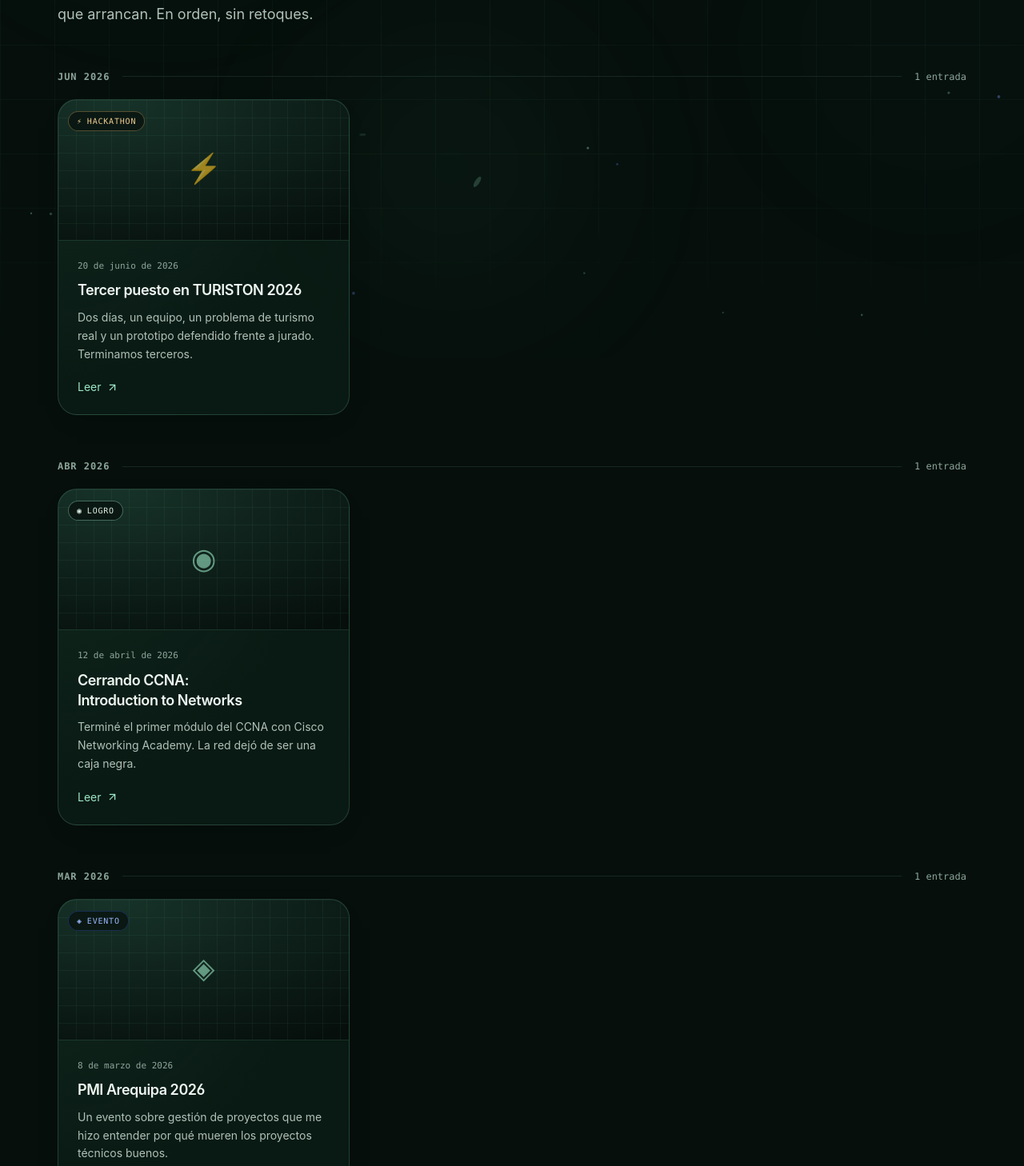
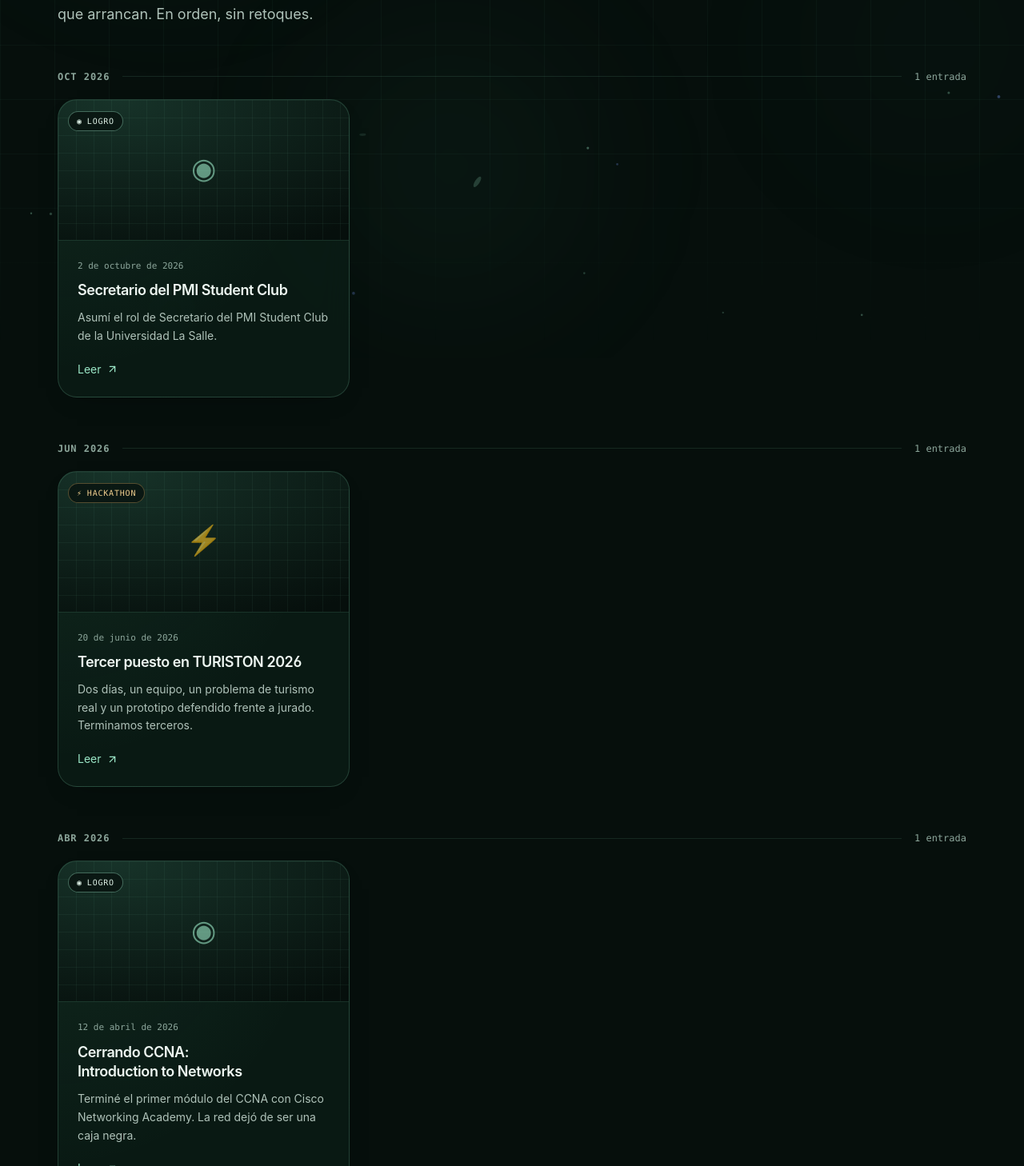
Before and after one commit to MarckCC7/MarckCC7.github.io, a React (Vite) app: page /updates in a window 1280 px wide. Shown: the part 352-1810 px from the top of the page at 80% size. Built offline with nearby package versions, Linux system fonts and the light colour scheme; no server answers.

Commit message:
feat: actualizar rol en PMI Student Club

```diff
--- a/src/data/certificates.ts
+++ b/src/data/certificates.ts
@@ -17,15 +17,6 @@ export const certificates: Certificate[] = [
       'Fundamentos de redes: modelo OSI, direccionamiento IPv4/IPv6, enrutamiento, switching y configuración de dispositivos Cisco. Entender la red cambió cómo diseño sistemas: la latencia y la topología dejaron de ser abstracciones.',
   },
   {
-    id: 'pmi-arequipa',
-    title: 'PMI Arequipa 2026',
-    issuer: 'Project Management Institute — Capítulo Arequipa',
-    period: '2026',
-    kind: 'event',
-    description:
-      'Gestión de proyectos aplicada a equipos técnicos: alcance, riesgo y comunicación. La parte del oficio que decide si un buen proyecto llega a existir o se queda en una buena idea.',
-  },
-  {
     id: 'turiston-2026',
     title: 'TURISTON 2026 — Hackathon de Turismo',
     issuer: 'Hackathon TURISTON',
--- a/src/data/experience.ts
+++ b/src/data/experience.ts
@@ -12,6 +12,15 @@ import type { ExperienceEntry } from '@/types';
  */
 export const experience: ExperienceEntry[] = [
   {
+    id: 'pmi-student-club-lasalle',
+    role: 'Secretario',
+    organisation: 'PMI Student Club — Universidad La Salle',
+    period: '2026 — actualidad',
+    summary:
+      'Participo en la coordinación del club, la comunicación interna y el seguimiento de actividades que acercan la gestión de proyectos a la comunidad universitaria.',
+    skills: ['Gestión de proyectos', 'Coordinación', 'Comunicación', 'Liderazgo estudiantil'],
+  },
+  {
     id: 'claro-peru',
     role: 'Asesor',
     organisation: 'Claro Perú',
--- a/src/data/updates.ts
+++ b/src/data/updates.ts
@@ -58,18 +58,17 @@ export const updates: GardenUpdate[] = [
   },
   {
     slug: 'pmi-arequipa-2026',
-    title: 'PMI Arequipa 2026',
-    date: '2026-03-08',
-    kind: 'event',
-    excerpt:
-      'Un evento sobre gestión de proyectos que me hizo entender por qué mueren los proyectos técnicos buenos.',
+    title: 'Secretario del PMI Student Club',
+    date: '2026-10-02',
+    kind: 'milestone',
+    excerpt: 'Asumí el rol de Secretario del PMI Student Club de la Universidad La Salle.',
     body: [
-      'Fui esperando escuchar sobre cronogramas. Me encontré con algo bastante más incómodo: la mayoría de los proyectos que fracasan no fracasan por razones técnicas.',
-      'Fracasan porque nadie definió el alcance, porque el riesgo se descubrió tarde, o porque dos personas entendieron cosas distintas de la misma frase.',
-      '## La conclusión que me llevé',
-      'Saber programar te permite construir. Saber gestionar es lo que permite que lo construido llegue a alguien. Como alguien que quiere fundar una startup, ignorar esa mitad del oficio sería ingenuo.',
+      'Actualmente soy Secretario del PMI Student Club de la Universidad La Salle, un espacio estudiantil conectado con la práctica de la gestión de proyectos.',
+      'Desde este rol participo en la coordinación del club, la comunicación interna y el seguimiento de sus actividades.',
+      '## Una responsabilidad que complementa lo técnico',
+      'Construir software también implica organizar personas, mantener acuerdos claros y dar seguimiento a lo que un equipo decide. Esta experiencia me permite desarrollar esas capacidades desde la comunidad universitaria.',
     ],
-    tags: ['Gestión de proyectos', 'PMI', 'Evento'],
+    tags: ['PMI', 'Gestión de proyectos', 'Liderazgo estudiantil', 'Universidad La Salle'],
   },
   {
     slug: 'sembrando-este-jardin',
```
Also changed, not shown: profile/README.md.
